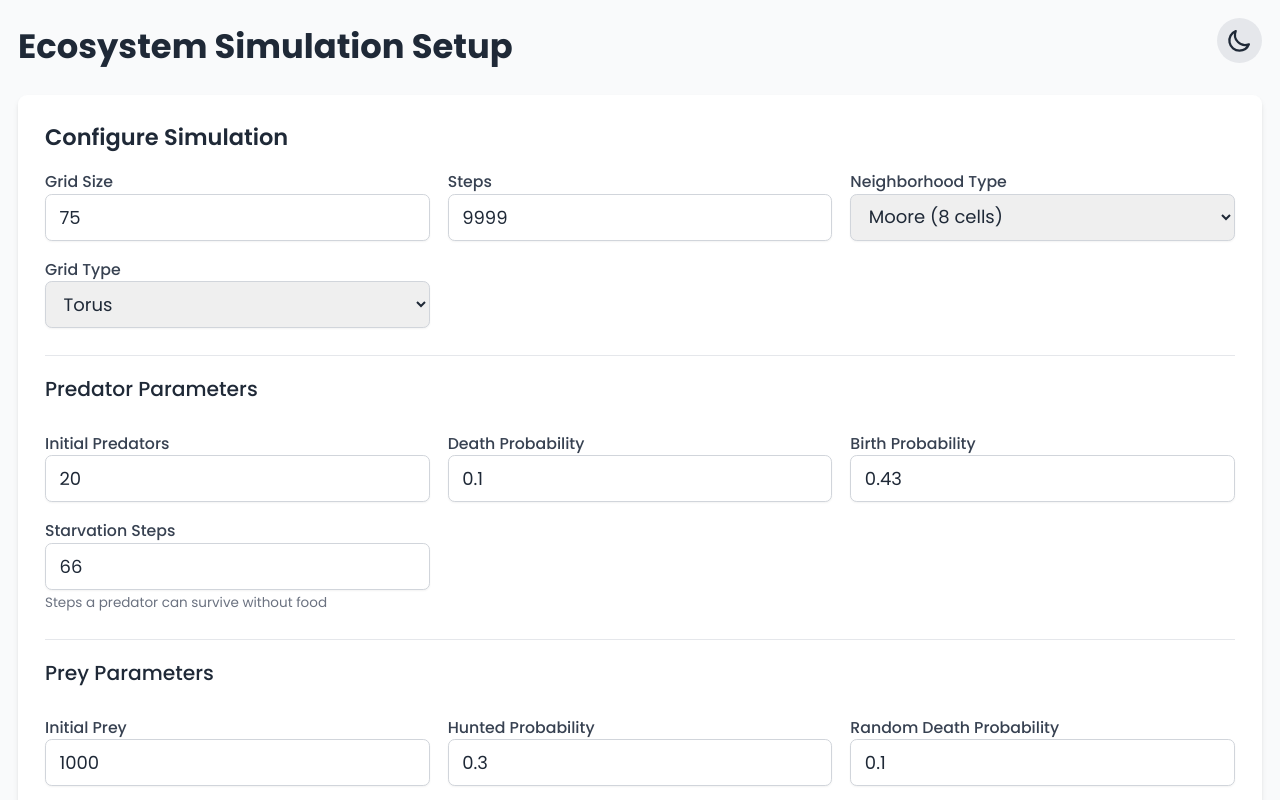
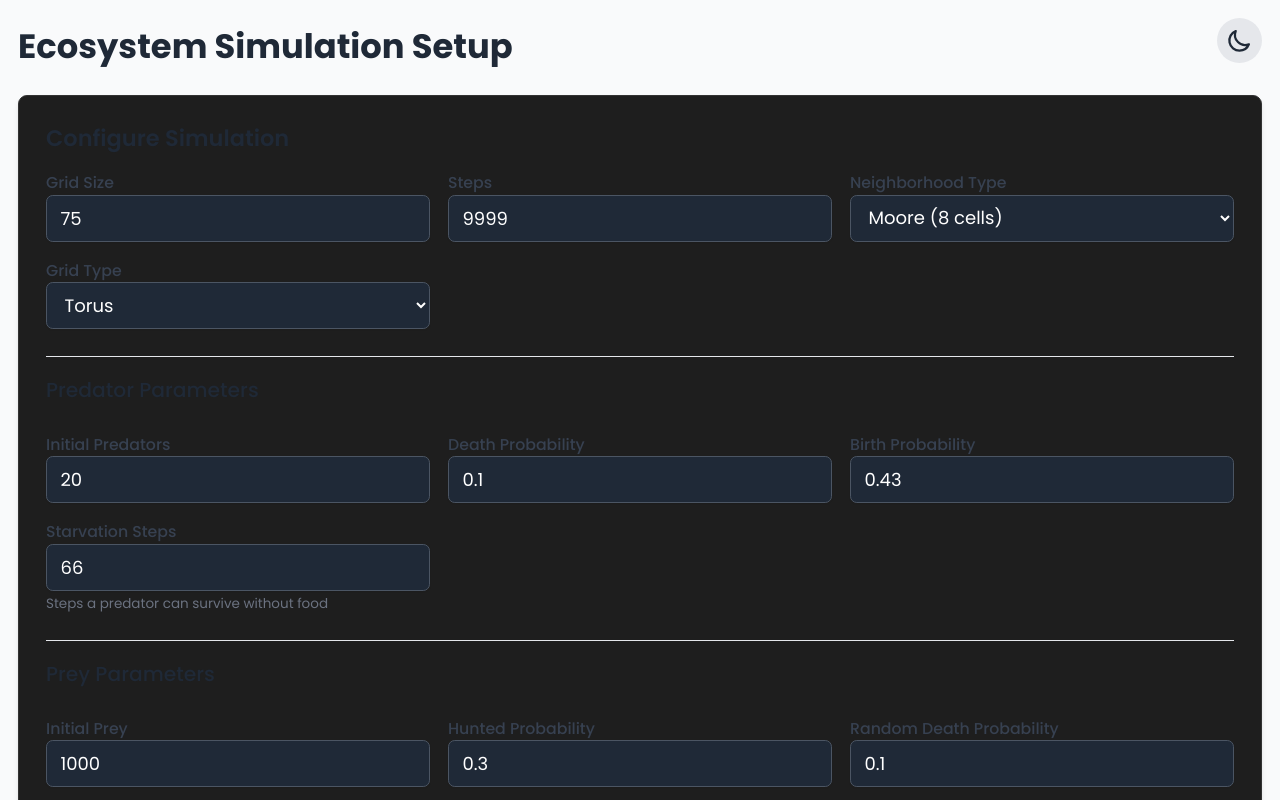
Before and after one commit to AIAll-TARS/modCA, a Next.js app in the folder frontend/: page /simulate in a window 1280 px wide. Shown: the top 800 px of the page. Built offline with nearby package versions, Linux system fonts and the light colour scheme; no server answers.

Commit message:
style: remove light mode, use dark theme only
- Remove dark mode configuration from Tailwind
- Update global styles to use dark theme by default
- Remove dark mode classes from components
- Use explicit dark colors throughout

```diff
--- a/frontend/src/components/RunningSimulation.tsx
+++ b/frontend/src/components/RunningSimulation.tsx
@@ -345,7 +345,7 @@ export const RunningSimulation: React.FC<RunningSimulationProps> = ({
                 </div>
 
                 <div className="mt-4">
-                    <h3 className="text-lg font-medium text-gray-800 dark:text-dark-text mb-2">Current Statistics</h3>
+                    <h3 className="text-lg font-medium text-[#E0E0E0] mb-2">Current Statistics</h3>
                     <div className="grid grid-cols-1 sm:grid-cols-3 gap-4 mb-4">
                         <div className="bg-[#1f2937] border border-[#374151] rounded-md p-3">
                             <div className="text-red-400 text-sm font-medium">Predators</div>
@@ -369,7 +369,7 @@ export const RunningSimulation: React.FC<RunningSimulationProps> = ({
                 </div>
 
                 {status === 'error' && (
-                    <div className="mt-4 p-4 bg-red-100 dark:bg-red-900/30 text-red-800 dark:text-red-300 rounded">
+                    <div className="mt-4 p-4 bg-red-900/30 text-red-300 rounded">
                         An error occurred. Please check the console for details or try again.
                     </div>
                 )}
--- a/frontend/src/styles/globals.css
+++ b/frontend/src/styles/globals.css
@@ -10,7 +10,7 @@
     }
 
     body {
-        @apply font-sans bg-gray-50 text-gray-800 dark:bg-dark-bg dark:text-dark-text;
+        @apply font-sans bg-[#121212] text-[#E0E0E0];
     }
 
     h1,
@@ -19,45 +19,45 @@
     h4,
     h5,
     h6 {
-        @apply font-medium;
+        @apply font-medium text-[#E0E0E0];
     }
 }
 
 @layer components {
     .btn-primary {
-        @apply bg-blue-600 hover:bg-blue-700 text-white font-medium py-2 px-4 rounded transition duration-300 dark:bg-blue-700 dark:hover:bg-blue-800;
+        @apply bg-blue-700 hover:bg-blue-800 text-white font-medium py-2 px-4 rounded transition duration-300;
     }
 
     .btn-secondary {
-        @apply bg-gray-200 hover:bg-gray-300 text-gray-800 font-medium py-2 px-4 rounded transition duration-300 dark:bg-gray-700 dark:text-gray-100 dark:hover:bg-gray-600;
+        @apply bg-gray-700 hover:bg-gray-600 text-gray-100 font-medium py-2 px-4 rounded transition duration-300;
     }
 
     .btn-danger {
-        @apply bg-red-500 hover:bg-red-600 text-white font-medium py-2 px-4 rounded transition duration-300 dark:bg-red-600 dark:hover:bg-red-700;
+        @apply bg-red-600 hover:bg-red-700 text-white font-medium py-2 px-4 rounded transition duration-300;
     }
 
     .btn-success {
-        @apply bg-green-500 hover:bg-green-600 text-white font-medium py-2 px-4 rounded transition duration-300 dark:bg-green-600 dark:hover:bg-green-700;
+        @apply bg-green-600 hover:bg-green-700 text-white font-medium py-2 px-4 rounded transition duration-300;
     }
 
     .btn-warning {
-        @apply bg-yellow-500 hover:bg-yellow-600 text-white font-medium py-2 px-4 rounded transition duration-300 dark:bg-yellow-600 dark:hover:bg-yellow-700;
+        @apply bg-yellow-600 hover:bg-yellow-700 text-white font-medium py-2 px-4 rounded transition duration-300;
     }
 
     .card {
-        @apply bg-white rounded-lg shadow-md dark:bg-dark-card dark:border dark:border-dark-border;
+        @apply bg-[#1E1E1E] rounded-lg shadow-md border border-[#333333];
     }
 
     .input {
-        @apply block w-full border border-gray-300 rounded-md shadow-sm py-2 px-3 focus:outline-none focus:ring-blue-500 focus:border-blue-500 dark:bg-gray-800 dark:border-gray-600 dark:text-white;
+        @apply block w-full border border-gray-600 rounded-md shadow-sm py-2 px-3 focus:outline-none focus:ring-blue-500 focus:border-blue-500 bg-gray-800 text-white;
     }
 }
 
-/* Fix for chart background in dark mode */
-.dark .chartjs-render-monitor {
+/* Fix for chart background */
+.chartjs-render-monitor {
     background-color: #1E1E1E !important;
 }
 
-.dark .chartjs-render-monitor>canvas {
+.chartjs-render-monitor>canvas {
     filter: brightness(0.9);
 }
--- a/frontend/tailwind.config.js
+++ b/frontend/tailwind.config.js
@@ -1,6 +1,5 @@
 /** @type {import('tailwindcss').Config} */
 module.exports = {
-    darkMode: 'class', // Enable class-based dark mode
     content: [
         "./src/pages/**/*.{js,ts,jsx,tsx}",
         "./src/components/**/*.{js,ts,jsx,tsx}",
@@ -11,16 +10,14 @@ module.exports = {
                 sans: ['Poppins', 'sans-serif'],
             },
             fontSize: {
-                base: '18px', // Increase base font size to 18px
+                base: '18px',
             },
             colors: {
-                // Dark mode colors
-                dark: {
-                    bg: '#121212',
-                    card: '#1E1E1E',
-                    border: '#333333',
-                    text: '#E0E0E0',
-                },
+                // Default dark theme colors
+                bg: '#121212',
+                card: '#1E1E1E',
+                border: '#333333',
+                text: '#E0E0E0',
             },
         },
     },
```
